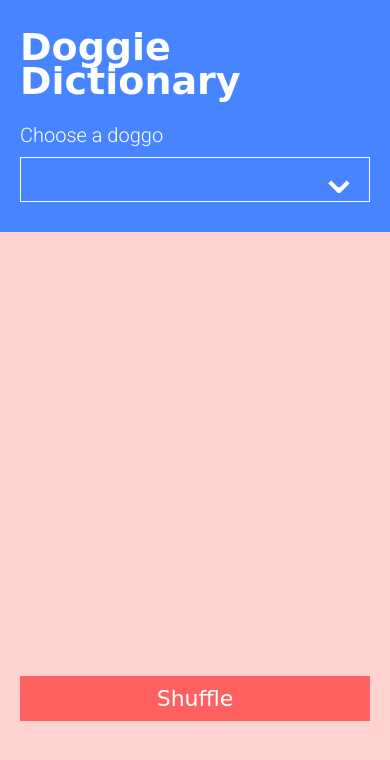
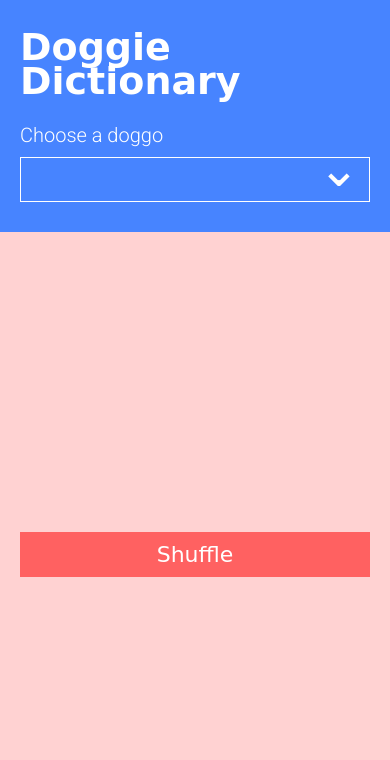
Before and after one commit to tynandebold/doggie-dictionary, a website built with webpack: page index.html in a window 390 px wide. Built offline with nearby package versions, Linux system fonts and the light colour scheme; some packages are replaced by stand-ins of ours; no server answers; a web font is replaced by a local one.

Commit message:
mobile styling

```diff
--- a/src/scss/index.scss
+++ b/src/scss/index.scss
@@ -23,6 +23,7 @@ main {
     width: 50%;
 
     @media screen and (max-width: 991px) {
+      justify-content: flex-start;
       width: 100%;
     }
   }
@@ -77,6 +78,12 @@ main {
         position: absolute;
         right: 10px;
         top: 4px;
+
+        @media screen and (max-width: 991px) {
+          line-height: 45px;
+          right: 10px;
+          top: 0px;
+        }
       }
     }
 
@@ -129,6 +136,10 @@ main {
       @media screen and (max-width: 991px) {
         width: 100%;
       }
+
+      @media screen and (max-width: 660px) {
+        height: 315px;
+      }
     }
 
     .dog-image {
@@ -141,6 +152,10 @@ main {
 
       @media screen and (min-width: 661px) and (max-width: 991px) {
         height: 550px;
+      }
+
+      @media screen and (max-width: 660px) {
+        height: 250px;
       }
     }
 
```
Also changed, not shown: dist/style.css, dist/style.min.css, 2 other files.
